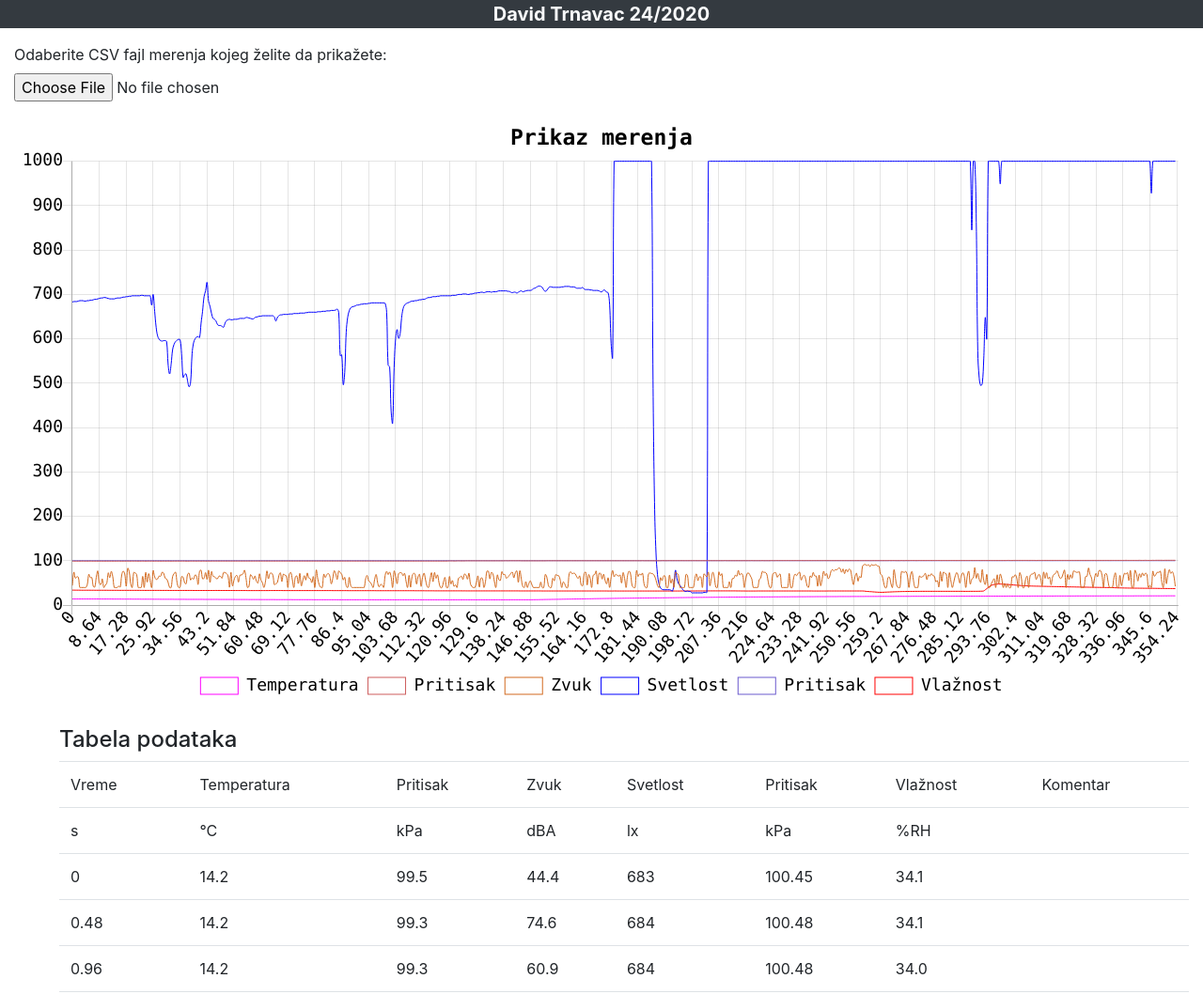
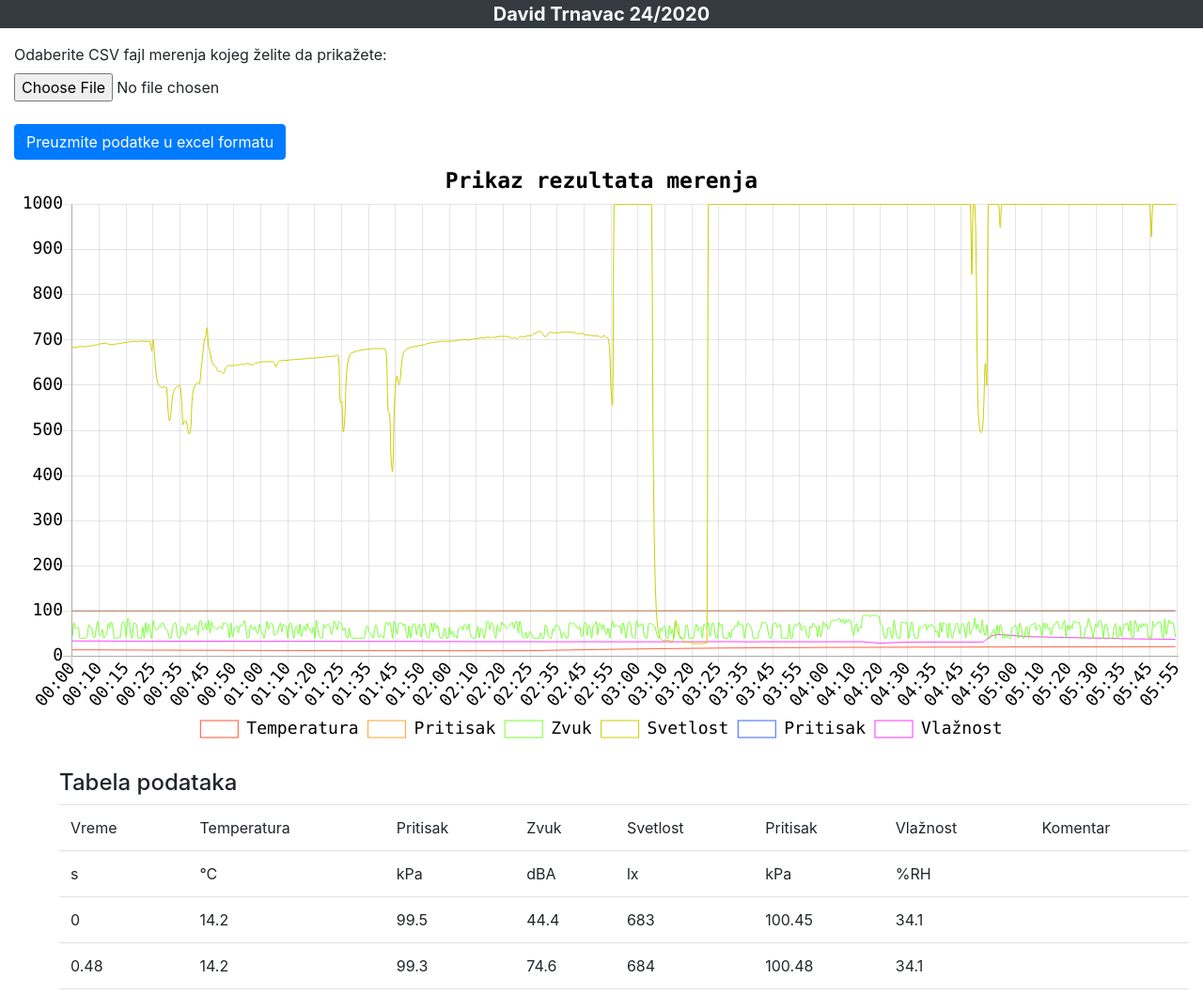
Before and after one commit to dtrnavac/dtrnavac.github.io, a plain HTML site: page index.html in a window 1280 px wide. Shown: the top 1058 px of the page at 94% size. Drawn offline with nearby package versions, Linux system fonts and the light colour scheme.

Commit message:
Add files via upload

```diff
--- a/index.html
+++ b/index.html
@@ -26,6 +26,8 @@
                 </div>
             </form>
         </div>
+        <button id="downloadBtn" class="btn btn-primary mt-2">Preuzmite podatke u excel formatu</button>
+
 
         <div class="row">
             <div class="col-sm-12"><canvas id="myChart"></canvas></div>
--- a/script.js
+++ b/script.js
@@ -1,11 +1,26 @@
-let chart = document.getElementById('myChart');
-
 $(document).ready(function () {
     if ($('#myChart').html() === "") {
-        $.get('merenje.CSV', function (data) { dataToArrays(data) }, 'text');
+        $.get('merenje.csv', function (data) { dataToArrays(data) }, 'text');
     }
 
     document.getElementById('csvFile').addEventListener('change', upload, false);
+
+    var vratiNaVrhBtn = document.getElementById("vratiNaVrhBtn");
+
+    window.addEventListener("scroll", function () {
+        if (window.pageYOffset > 100) {
+            vratiNaVrhBtn.style.display = "block";
+        } else {
+            vratiNaVrhBtn.style.display = "none";
+        }
+    });
+
+    vratiNaVrhBtn.addEventListener("click", function () {
+        window.scrollTo({
+            top: 0,
+            behavior: "smooth"
+        });
+    });
 });
 
 function dataToArrays(data) {
@@ -39,9 +54,7 @@ function createChart(parsedData) {
     }
 
     let commentIndex = headingArray.findIndex(element => {
-        if (element.title === 'Komentar') {
-            return true;
-        }
+        return element.title.toLowerCase() === 'komentar';
     });
 
     if (commentIndex !== -1) {
@@ -88,7 +101,7 @@ function createChart(parsedData) {
     for (let i = 1; i < dataMatrix.length; i++) {
         let label = dataMatrix[i][0];
 
-        // Exclude the "Comment" data from the dataset
+        // Exclude the "Komentar" data from the dataset
         if (commentIndex !== -1) {
             dataMatrix[i].splice(commentIndex, 1);
         }
@@ -96,11 +109,14 @@ function createChart(parsedData) {
         let datasetData = dataMatrix[i];
         datasetData.splice(0, 3);
 
+        const color = getColor();
+        console.log('Boja za dataset ' + label + ':', color);
+
         datasets.push({
             label: label,
             data: datasetData,
 
-            borderColor: '#' + getColor(),
+            borderColor: '#' + color,
             borderWidth: '1',
 
             pointRadius: 0,
@@ -112,13 +128,13 @@ function createChart(parsedData) {
     let myChart = document.getElementById('myChart').getContext('2d');
     let type = 'line';
     let data = {
-        labels,
+        labels: labels.map(label => formatirajVreme(label)),
         datasets,
     };
     let options = {
         title: {
             display: true,
-            text: ['Prikaz merenja'],
+            text: ['Prikaz rezultata merenja'],
             fontSize: 23,
         },
         legend: {
@@ -130,36 +146,47 @@ function createChart(parsedData) {
         tooltips: {
             intersect: false,
             callbacks: {
-                title: (toolTipItem) => {
-                    return headingArray[0].title + ": " + toolTipItem[0].label + " " + headingArray[0].unit;
+                title: (tooltipItem, data) => {
+                    let label = tooltipItem[0].xLabel;
+                    return 'Vreme: ' + label + ' m/s';
                 },
-                label: (toolTipItem) => {
-                    return toolTipItem.yLabel + " " + headingArray[toolTipItem.datasetIndex + 1].unit;
-
-                },
-            },
-        },
+                label: (tooltipItem, data) => {
+                    let datasetLabel = data.datasets[tooltipItem.datasetIndex].label || '';
+                    return datasetLabel + ': ' + tooltipItem.yLabel + ' ' + headingArray[tooltipItem.datasetIndex + 1].unit;
+                }
+            }
+        }
     };
 
     chart = new Chart(myChart, { type, data, options });
 }
 
+function formatirajVreme(vreme) {
+    var minuti = Math.floor(vreme / 60);
+    var sekunde = vreme % 60;
+
+    sekunde = Math.round(sekunde / 5) * 5;
+
+    if (sekunde === 60) {
+        minuti++;
+        sekunde = 0;
+    }
+
+    return minuti.toString().padStart(2, '0') + ':' + sekunde.toString().padStart(2, '0');
+}
+
+let colorIndex = 0;
+
 function getColor() {
-    colors = [
-        'FF0000',
-        'FF4500',
-        'C71585',
-        'FF8C00',
-        'FF00FF',
-        '1E90FF',
-        '0000FF',
-        'D2691E',
-        'CD5C5C',
-        '6A5ACD',
-        '32CD32',
-        '008080',
-    ]
-    return colors[Math.floor(Math.random() * colors.length)]
+    const colors = [
+        'FF5733', 'FFA533', '77FF33', 'CCCC00', '3366FF', 'FF33FF', '33FFFF', 'FF9933', '66FF33',
+    ];
+
+    const color = colors[colorIndex];
+
+    colorIndex = (colorIndex + 1) % colors.length;
+
+    return color;
 }
 
 function upload(evt) {
@@ -185,3 +212,32 @@ function upload(evt) {
         console.log('Unable to read ' + file.fileName);
     };
 }
+
+function downloadDataAsExcel() {
+    let csvContent = "data:text/csv;charset=utf-8,";
+    let table = document.getElementById('parsedData');
+    let rows = table.querySelectorAll('tr');
+
+    rows.forEach(function (row) {
+        let rowData = [];
+        let cols = row.querySelectorAll('td');
+        cols.forEach(function (col) {
+            rowData.push(col.textContent);
+        });
+        let rowCSV = rowData.join(",");
+        csvContent += rowCSV + "\r\n";
+    });
+
+    // Create a Blob containing the CSV data
+    let blob = new Blob([csvContent], { type: 'data:text/csv;charset=utf-8;' });
+
+    // Create a link element and trigger the download
+    let link = document.createElement("a");
+    link.setAttribute("href", URL.createObjectURL(blob));
+    link.setAttribute("download", "data.csv");
+    document.body.appendChild(link);
+    link.click();
+}
+
+// Attach the function to the button click event
+document.getElementById('downloadBtn').addEventListener('click', downloadDataAsExcel);
```
